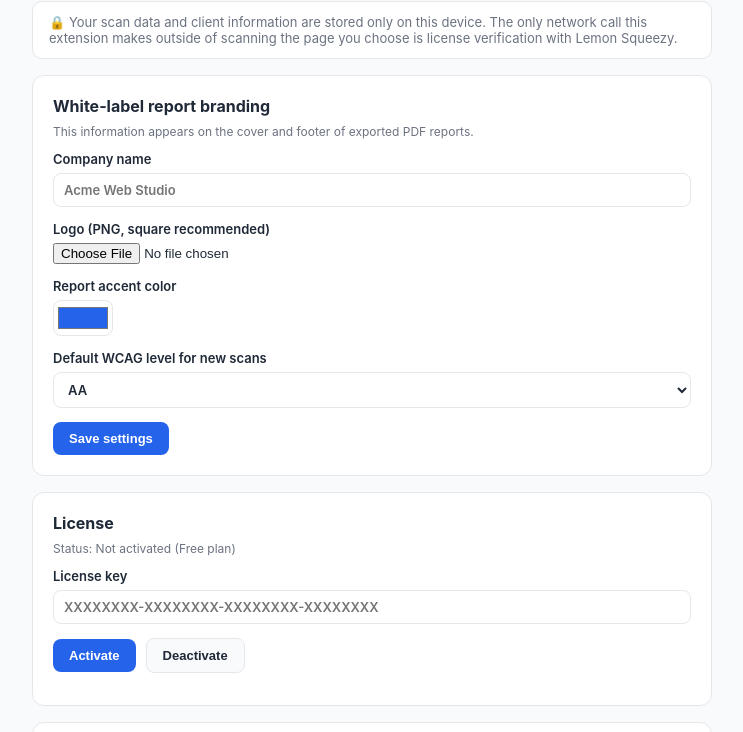
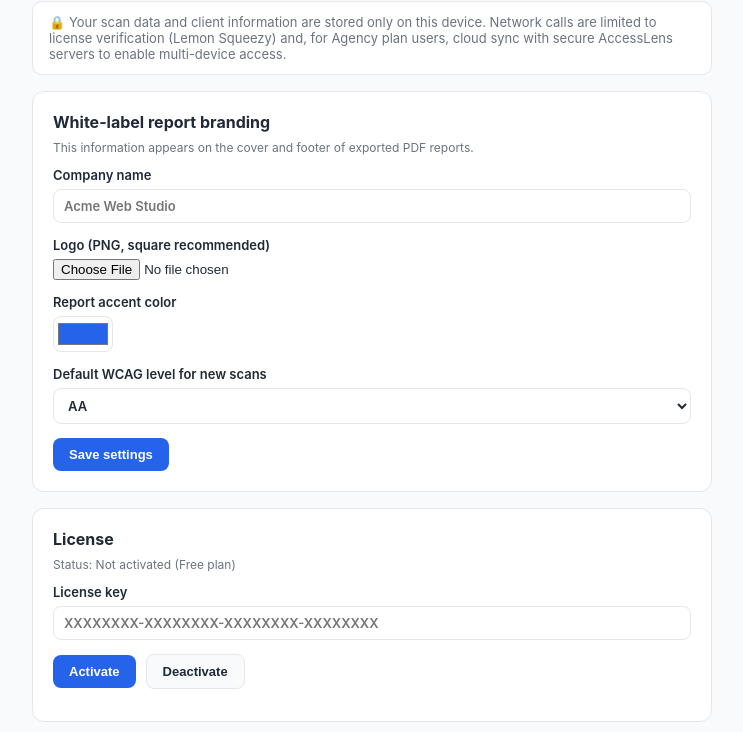
Before and after one commit to SaitooMasaki/accesslens, a website with bundled scripts: page options/options.html in a window 1280 px wide. Shown: the part 85-817 px from the top of the page, without its empty margins (268-1011 px from the left). Built offline with nearby package versions, Linux system fonts and the light colour scheme; some packages are replaced by stand-ins of ours.

Commit message:
chore: bump version to 0.2.0 and update privacy note for agency cloud sync

```diff
--- a/options/options.html
+++ b/options/options.html
@@ -11,8 +11,8 @@
     <h1>AccessLens Settings</h1>
     <p class="al-privacy-note">
       🔒 Your scan data and client information are stored only on this device.
-      The only network call this extension makes outside of scanning the page you choose
-      is license verification with Lemon Squeezy.
+      Network calls are limited to license verification (Lemon Squeezy) and, for Agency plan users,
+      cloud sync with secure AccessLens servers to enable multi-device access.
     </p>
 
     <section class="al-card">
```
Also changed, not shown: manifest.json.
